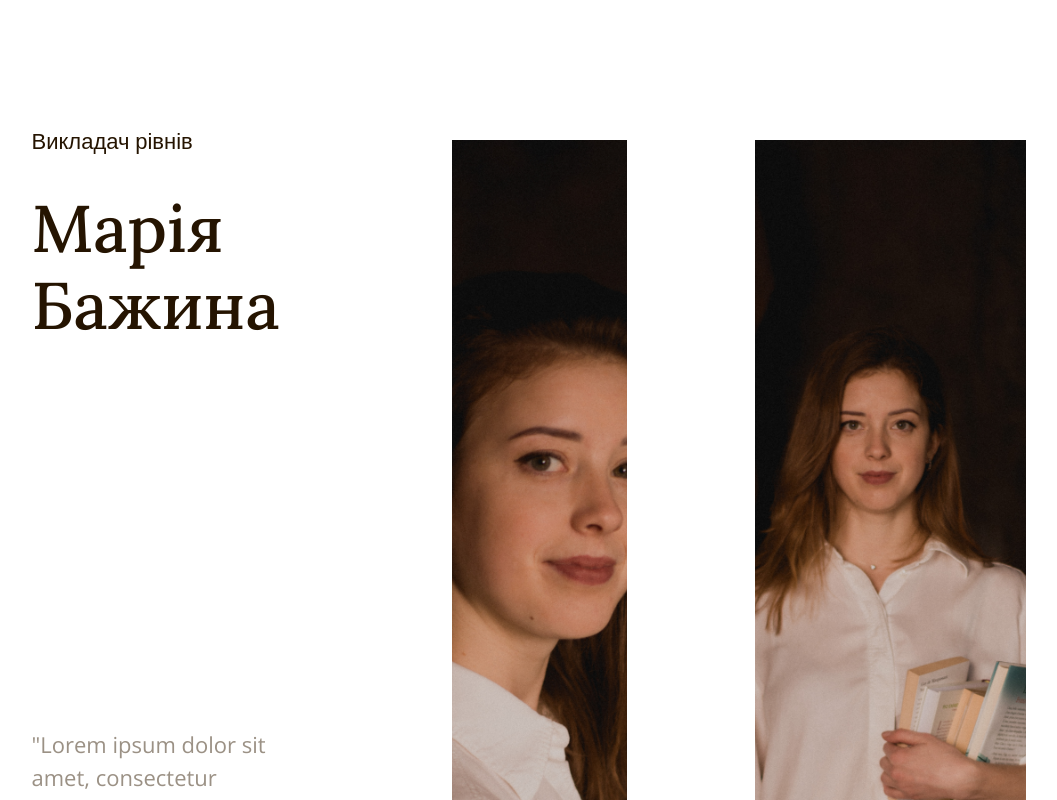
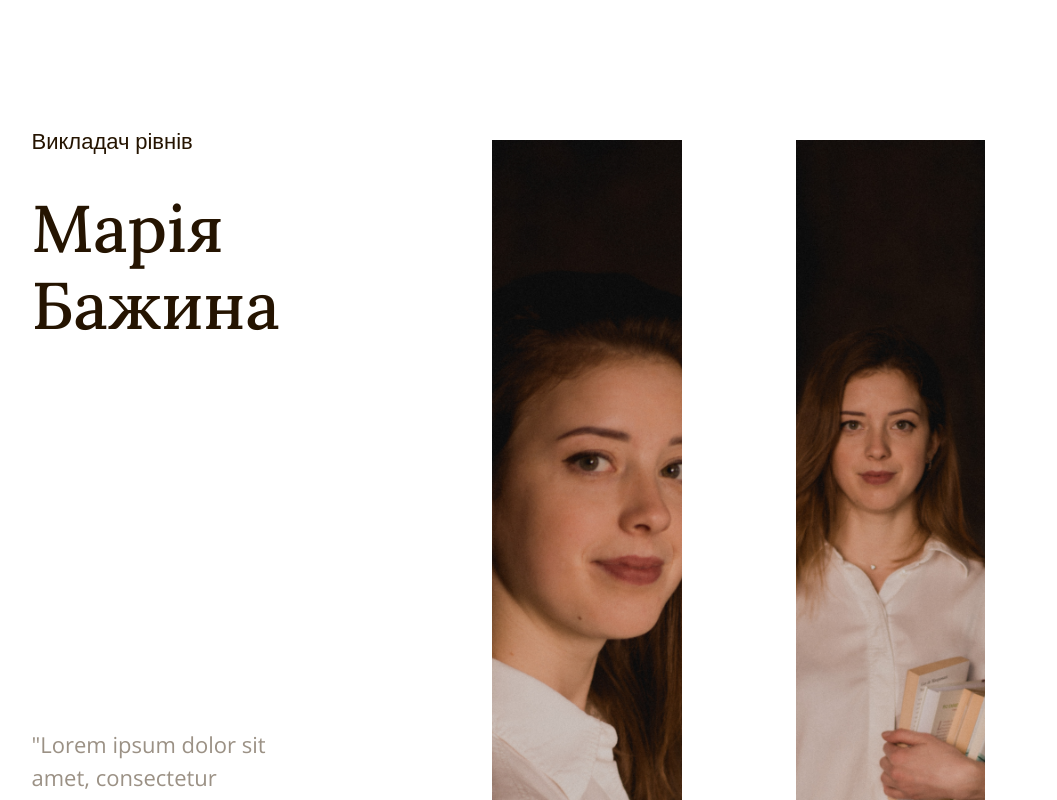
Before and after one commit to nostrr/french-cafe, a React (Create React App) app: page /Team in a window 1280 px wide. Shown: the part 3200-4000 px from the top of the page, without its empty margins (106-1163 px from the left). Built offline with nearby package versions, Linux system fonts and the light colour scheme.

Commit message:
Corrected team page, last two img.

```diff
--- a/src/PageComponents/Team/TeamPage.module.scss
+++ b/src/PageComponents/Team/TeamPage.module.scss
@@ -123,6 +123,9 @@
 }
 
 .col2__row3 {
+  display: flex;
+  justify-content: center;
+
   flex: 1 0 30%;
   padding: 1rem;
   @media (max-width: 700px) {
@@ -132,6 +135,8 @@
 }
 
 .col3__row3 {
+  display: flex;
+  justify-content: center;
   flex: 1 0 30%;
   padding: 1rem;
   @media (max-width: 700px) {
@@ -140,10 +145,9 @@
 }
 
 .col2__row3_photo4 {
-  width: 100%;
+  width: 70%;
   height: 100%;
   object-fit: cover;
-  padding: 0 remNew(70px) 0 0;
   @media (max-width: 700px) {
     padding: 1rem;
     height: auto;
@@ -152,7 +156,9 @@
 }
 
 .col3__photo2_photo5 {
-  width: 100%;
+
+
+  width: 70%;
   height: 100%;
   object-fit: cover;
   @media (max-width: 700px) {
```
